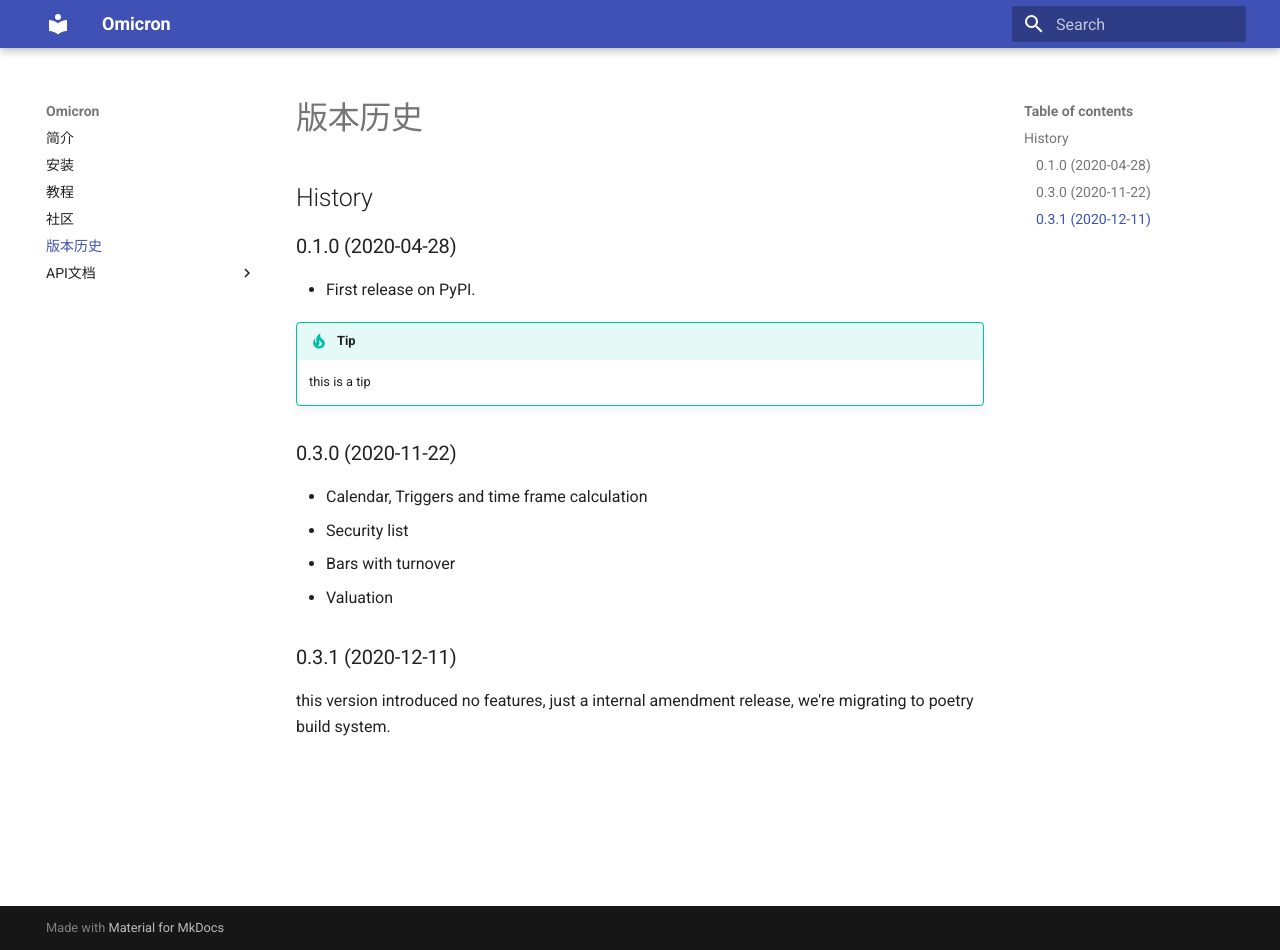
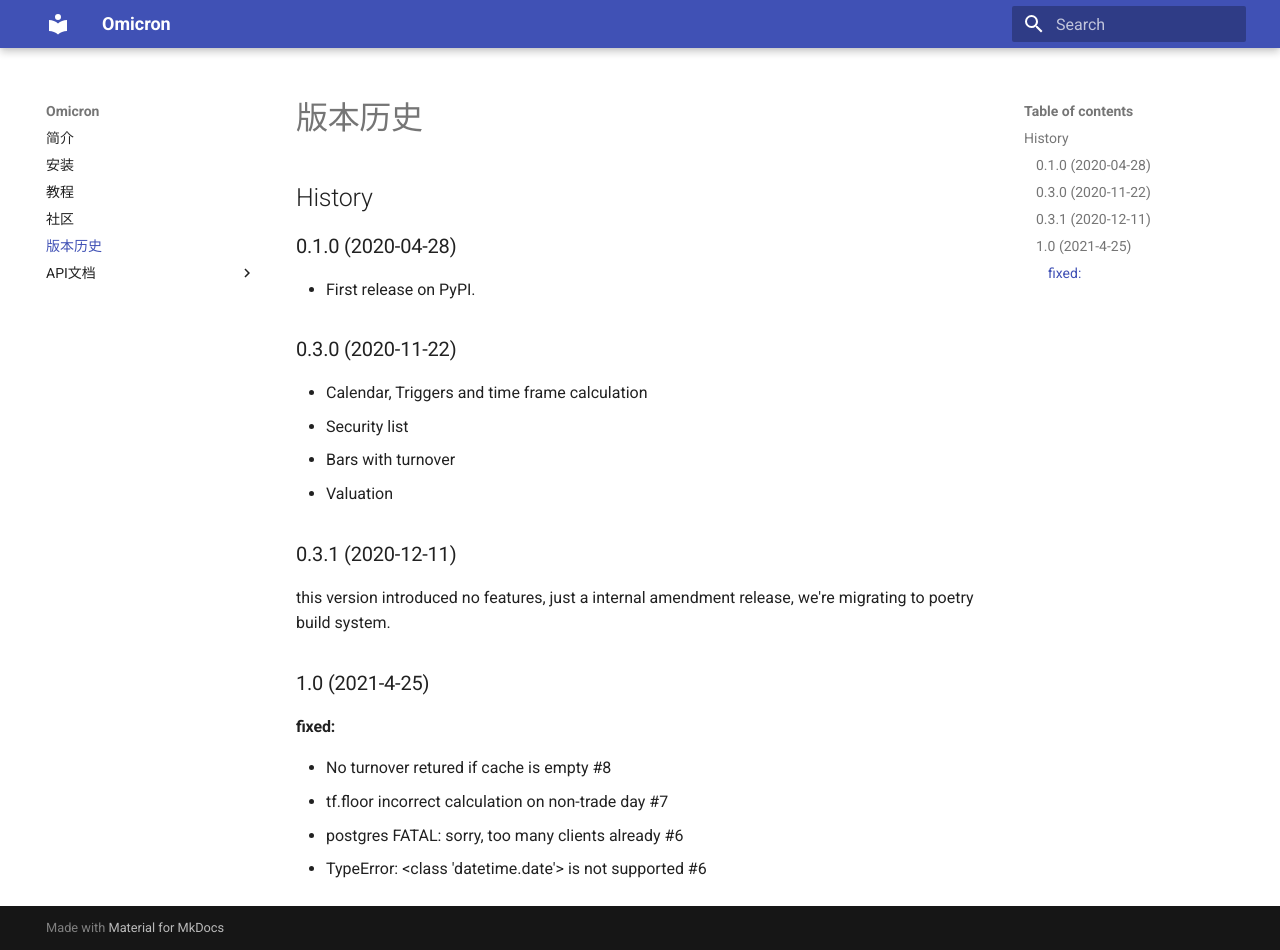
Before and after one commit to zillionare/omicron, an MkDocs documentation site: the page built from docs/history.md, in a window 1280 px wide and 950 px high. Built offline with MkDocs 1.6.1 and Material for MkDocs 9.7.7, drawn with Linux system fonts in a browser that asks for light colours.

Commit message:
📃docs:

```diff
--- a/HISTORY.md
+++ b/HISTORY.md
@@ -4,9 +4,6 @@
 
 
 * First release on PyPI.
-
-!!! tip
-    this is a tip
 
 ## 0.3.0 (2020-11-22)
 
@@ -18,3 +15,10 @@
 ## 0.3.1 (2020-12-11)
 
 this version introduced no features, just a internal amendment release, we're migrating to poetry build system.
+
+## 1.0 (2021-4-25)
+### fixed:
+* No turnover retured if cache is empty #8
+* tf.floor incorrect calculation on non-trade day #7
+* postgres FATAL: sorry, too many clients already #6
+* TypeError: <class 'datetime.date'> is not supported #6
```
